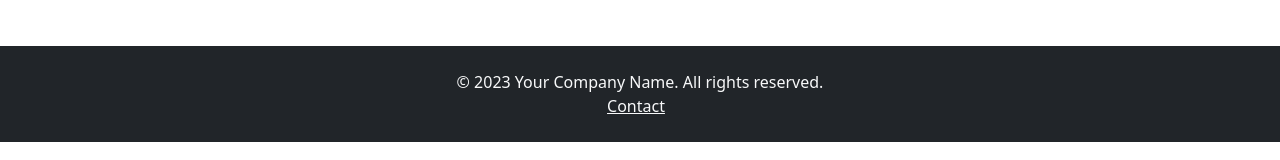
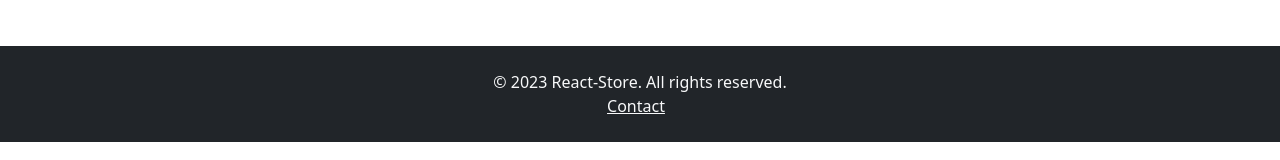
Before and after one commit to eladh23/React-Store, a React (Create React App) app: page /contact in a window 1280 px wide. Shown: the part 304-464 px from the top of the page. Built offline with nearby package versions, Linux system fonts and the light colour scheme; no server answers.

Commit message:
footer update

```diff
--- a/src/components/Footer.js
+++ b/src/components/Footer.js
@@ -5,7 +5,7 @@ const Footer = () => {
   return (
     <footer className="footer mt-5 py-4 bg-dark text-light">
       <div className="container text-center">
-        <p className="mb-0">&copy; 2023 Your Company Name. All rights reserved.</p>
+        <p className="mb-0">&copy; 2023 React-Store. All rights reserved.</p>
         <p className="mb-0">
 
           <Link to="/contact" className="text-light me-2">Contact</Link>
```
